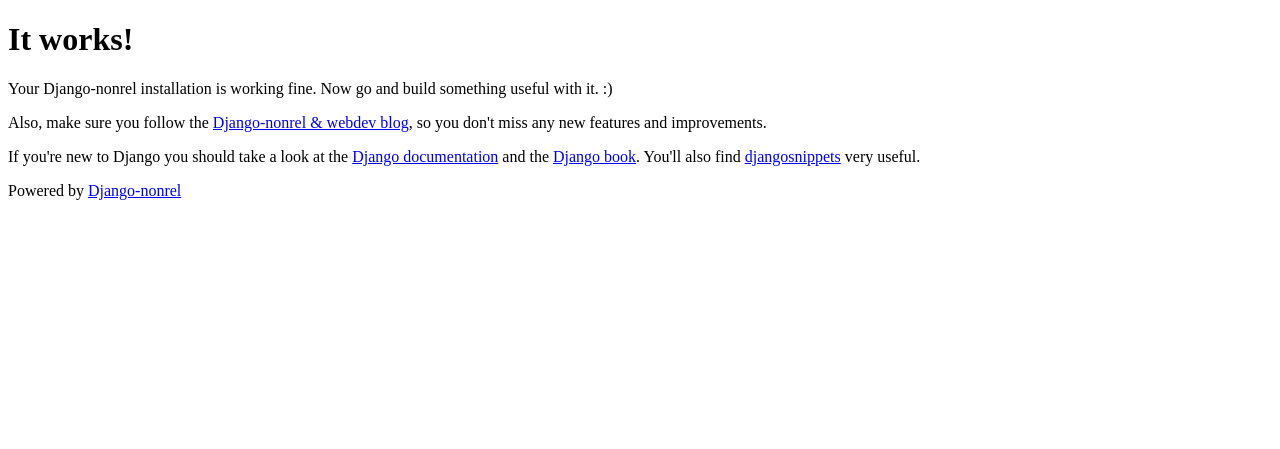
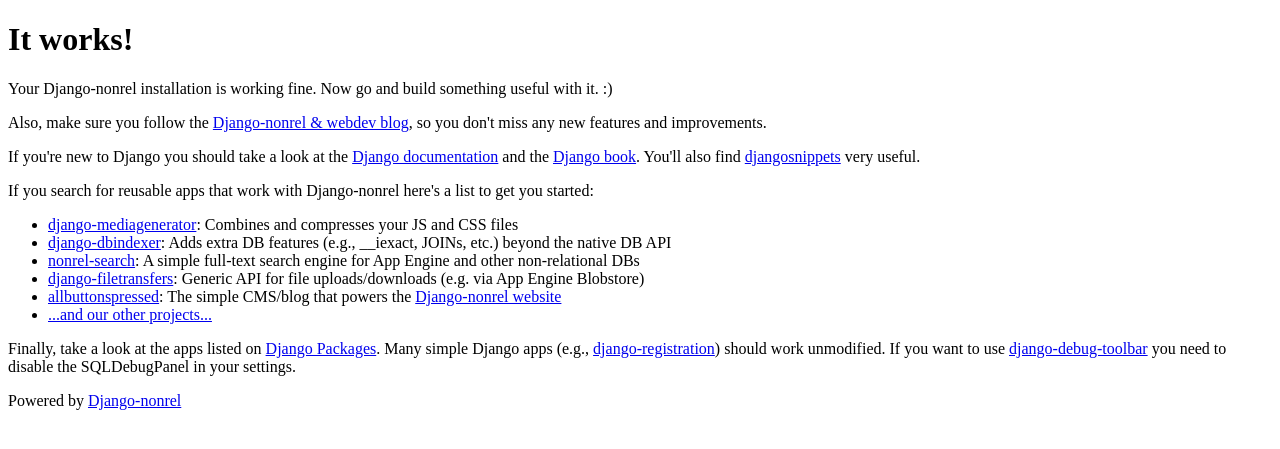
Before and after one commit to django-nonrel/django-testapp, a Django app: template templates/home.html in a window 1280 px wide. Shown: the part 26-475 px from the top of the page. Run offline with Django 3.2, Linux system fonts and the light colour scheme; the template is opened without the code that fills it, so the values that code supplies are empty; parts of the project's set-up code (start-up, migrations or seed data) failed here and were passed over.

Commit message:
listed a few more starting points on the main page

```diff
--- a/settings.py
+++ b/settings.py
@@ -12,7 +12,6 @@
     'django.contrib.contenttypes',
     'django.contrib.auth',
     'django.contrib.sessions',
-    'django.contrib.staticfiles',
     'django.contrib.sites',
     'djangotoolbox',
 
--- a/templates/home.html
+++ b/templates/home.html
@@ -10,7 +10,7 @@
 
 <p>
 Also, make sure you follow the
-<a href="http://www.allbuttonspressed.com/blog/django">Django-nonrel & webdev blog</a>,
+<a href="http://www.allbuttonspressed.com/blog/django">Django-nonrel &amp; webdev blog</a>,
 so you don't miss any new features and improvements.
 </p>
 
@@ -22,4 +22,21 @@
 You'll also find <a href="http://djangosnippets.org/">djangosnippets</a>
 very useful.
 </p>
+
+<p>
+If you search for reusable apps that work with Django-nonrel here's a list to get you started:
+</p>
+
+<ul>
+  <li><a href="http://www.allbuttonspressed.com/projects/django-mediagenerator">django-mediagenerator</a>: Combines and compresses your JS and CSS files</li>
+  <li><a href="http://www.allbuttonspressed.com/projects/django-dbindexer">django-dbindexer</a>: Adds extra DB features (e.g., __iexact, JOINs, etc.) beyond the native DB API</li>
+  <li><a href="http://www.allbuttonspressed.com/projects/nonrel-search">nonrel-search</a>: A simple full-text search engine for App Engine and other non-relational DBs</li>
+  <li><a href="http://www.allbuttonspressed.com/projects/django-filetransfers">django-filetransfers</a>: Generic API for file uploads/downloads (e.g. via App Engine Blobstore)</li>
+  <li><a href="http://www.allbuttonspressed.com/projects/allbuttonspressed">allbuttonspressed</a>: The simple CMS/blog that powers the <a href="http://www.allbuttonspressed.com">Django-nonrel website</a></li>
+  <li><a href="http://www.allbuttonspressed.com/projects">...and our other projects...</a></li>
+</ul>
+
+<p>
+Finally, take a look at the apps listed on <a href="http://djangopackages.com/">Django Packages</a>. Many simple Django apps (e.g., <a href="https://bitbucket.org/ubernostrum/django-registration">django-registration</a>) should work unmodified. If you want to use <a href="http://robhudson.github.com/django-debug-toolbar/">django-debug-toolbar</a> you need to disable the SQLDebugPanel in your settings.
+</p>
 {% endblock %}
```
